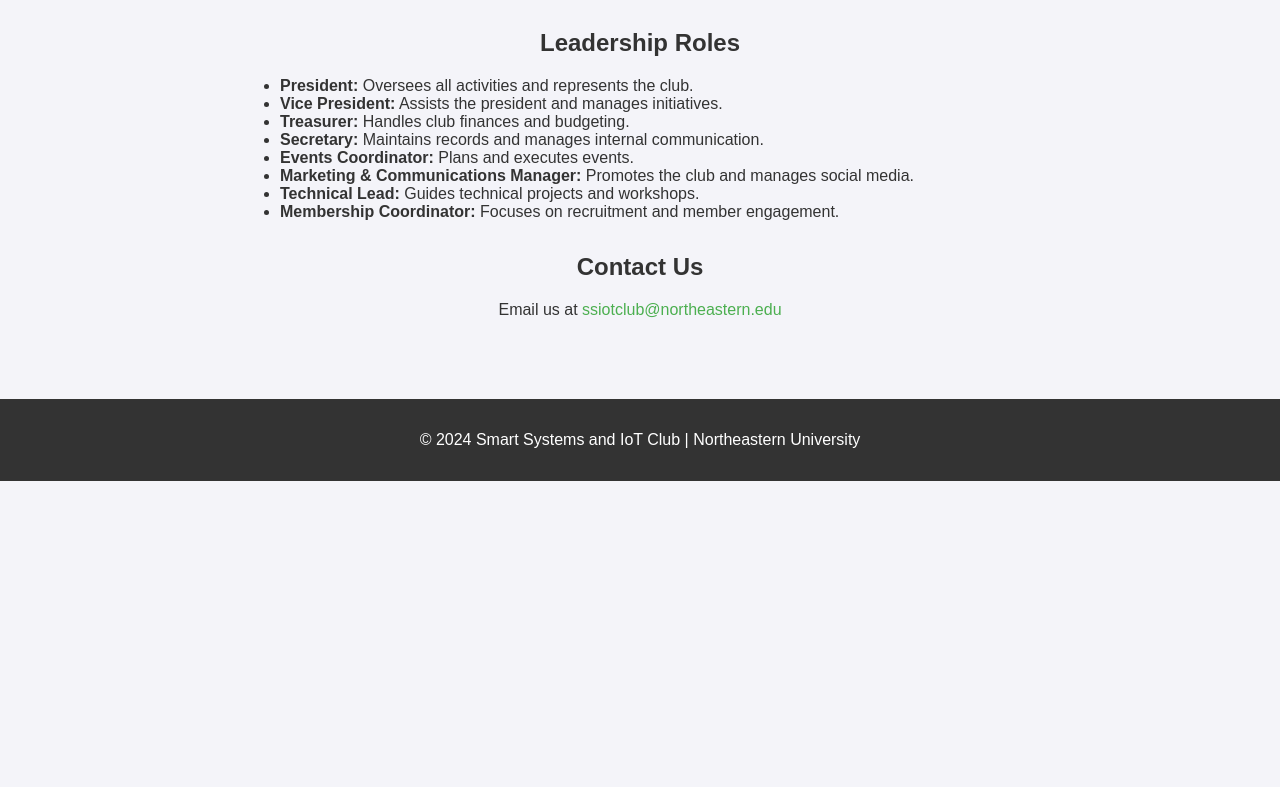
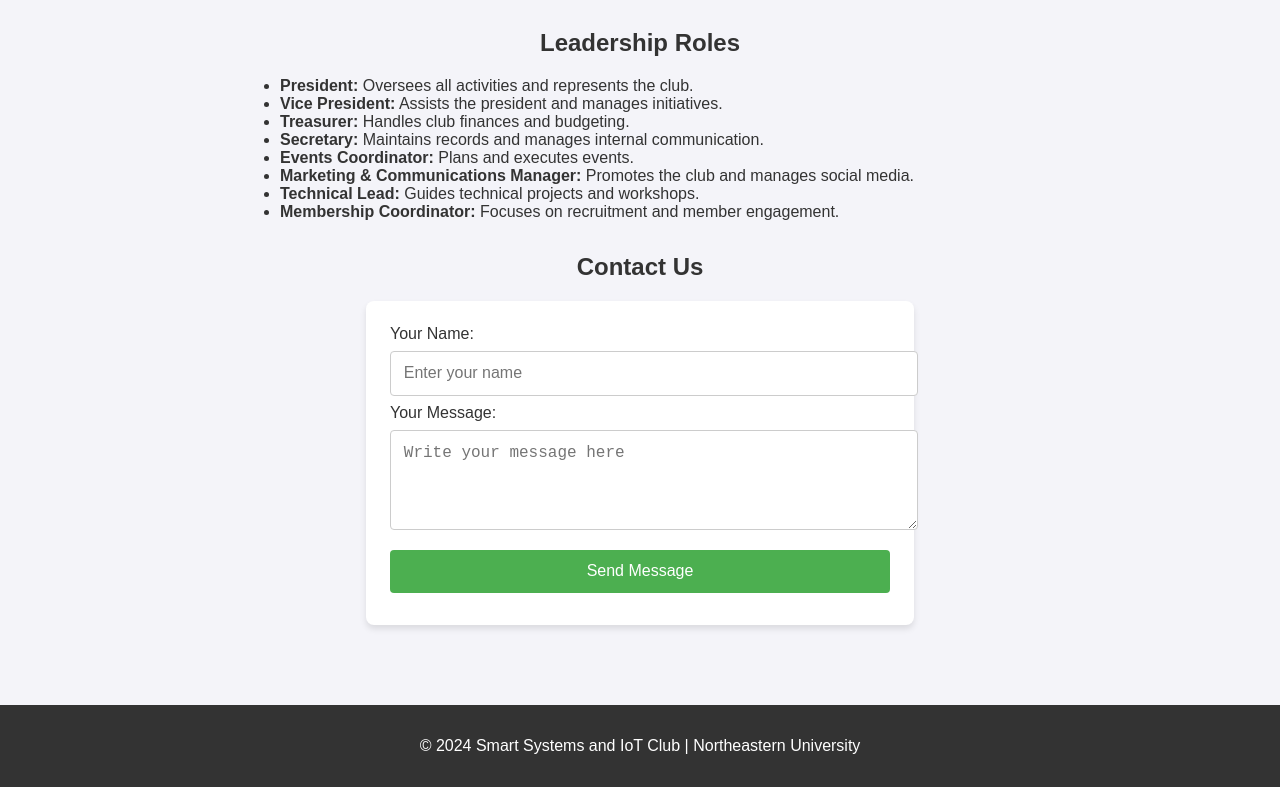
Before and after one commit to wajidengg/toss-iot, a plain HTML site: page index.html in a window 1280 px wide. Shown: the part 413-1200 px from the top of the page. Before the commit the page ends 894 px from the top, so only its background shows below. Drawn offline with Linux system fonts and the light colour scheme.

Commit message:
Update index.html

```diff
--- a/index.html
+++ b/index.html
@@ -45,6 +45,32 @@
             text-align: left;
             margin-top: 1rem;
         }
+        .contact-form {
+            text-align: left;
+            background: #fff;
+            padding: 1.5rem;
+            border-radius: 8px;
+            box-shadow: 0 4px 6px rgba(0, 0, 0, 0.1);
+            max-width: 500px;
+            margin: 0 auto;
+        }
+        .contact-form input, .contact-form textarea, .contact-form button {
+            width: 100%;
+            margin: 0.5rem 0;
+            padding: 0.8rem;
+            border: 1px solid #ccc;
+            border-radius: 4px;
+            font-size: 1rem;
+        }
+        .contact-form button {
+            background-color: #4CAF50;
+            color: white;
+            border: none;
+            cursor: pointer;
+        }
+        .contact-form button:hover {
+            background-color: #45a049;
+        }
     </style>
 </head>
 <body>
@@ -78,7 +104,17 @@
 
         <section>
             <h2>Contact Us</h2>
-            <p>Email us at <a href="mailto:ssiotclub@northeastern.edu">ssiotclub@northeastern.edu</a></p>
+            <div class="contact-form">
+                <form action="#" method="post">
+                    <label for="name">Your Name:</label>
+                    <input type="text" id="name" name="name" placeholder="Enter your name" required>
+
+                    <label for="message">Your Message:</label>
+                    <textarea id="message" name="message" rows="4" placeholder="Write your message here" required></textarea>
+
+                    <button type="submit">Send Message</button>
+                </form>
+            </div>
         </section>
     </main>
 
```
